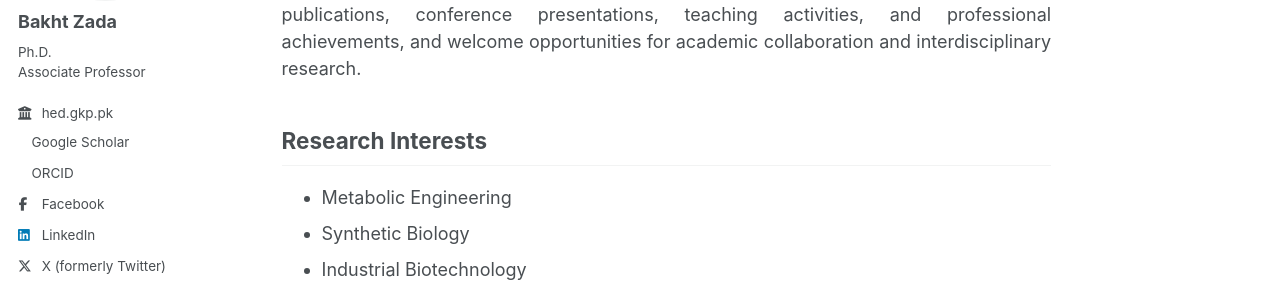
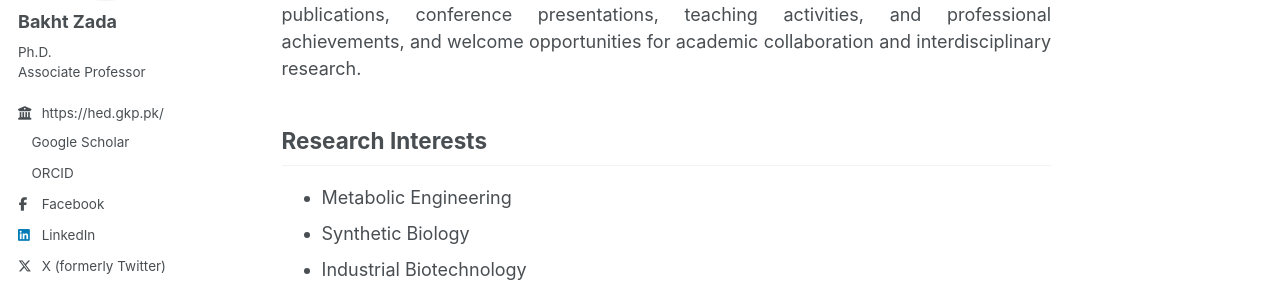
Before and after one commit to bzadaucd/bzadaucd.github.io, a Jekyll site: the page built from _pages/about.md, in a window 1280 px wide. Shown: the part 343-639 px from the top of the page. Built offline with Jekyll 4.4.1, drawn with Linux system fonts in a browser that asks for light colours; a style sheet for code colours, icons or effects is not loaded; part of the change alters nothing that is shown.

Commit message:
Update _config.yml

```diff
--- a/_config.yml
+++ b/_config.yml
@@ -27,7 +27,7 @@ author:
   name             : "Bakht Zada"
   pronouns         : # example: "He/Him"
   bio              : "Ph.D.<br>Associate Professor"
-  employer         : "hed.gkp.pk"
+  employer         : "https://hed.gkp.pk/"
   uri              : # URL
   email            : # URL
 
```
